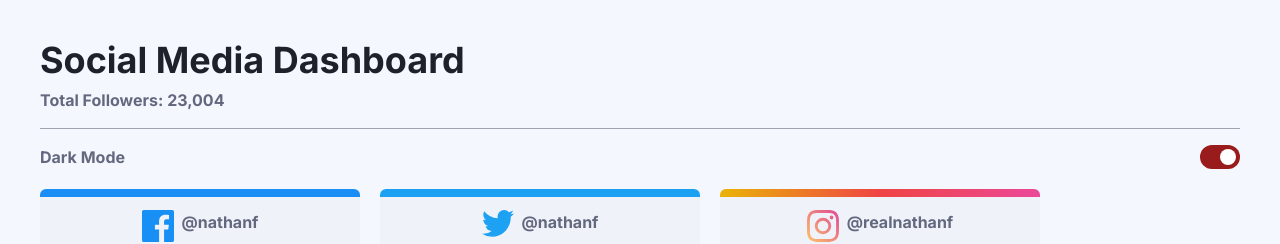
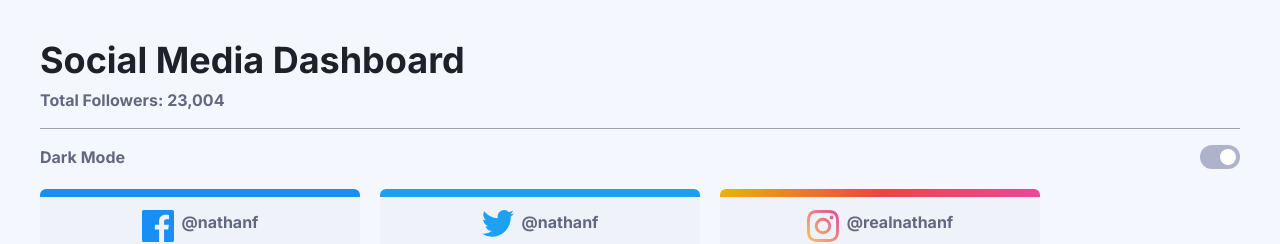
Before and after one commit to scarecrow-404/social-media-dashboard-with-theme-switcher, a React (Vite) app: page / in a window 1280 px wide. Shown: the top 244 px of the page. Built offline with nearby package versions, Linux system fonts and the light colour scheme.

Commit message:
fix(app.jsx):fix toggle switch color to change with theme

```diff
--- a/src/App.jsx
+++ b/src/App.jsx
@@ -36,11 +36,11 @@ function App() {
             className={` group-hover:bg-gradient-to-r group-hover:from-[hsl(210,78%,56%)] group-hover:to-[hsl(146,68%,55%)] bg-[#CDD7EE] w-10 h-6 rounded-full ${
               isChecked
                 ? "bg-gradient-to-r from-[hsl(210,78%,56%)] to-[hsl(146,68%,55%)]"
-                : "bg-red-800"
+                : "bg-[hsl(230,22%,74%)]"
             }`}
           ></div>
           <div
-            className={` absolute left-1 top-1 bg-white w-4 h-4 rounded-full transition-transform ${isDarkMode? "bg-[hsl(232,19%,15%)]":""} ${
+            className={` absolute left-1 top-1 w-4 h-4 rounded-full transition-transform ${isDarkMode? "bg-[hsl(232,19%,15%)]":"bg-white"} ${
               !isChecked ? "translate-x-full" : "translate-x-0"
             } `}
           ></div>
@@ -53,7 +53,7 @@ function App() {
       <div className={`${isDarkMode ? "bg-[hsl(230,17%,14%)]" : ""}`}>
         <div
           className={`absolute w-[100%] h-[300px] z-20 rounded-b-3xl ${
-            isDarkMode ? " bg-yellow-200" : "bg-[hsl(225,100%,98%)]"
+            isDarkMode ? "bg-[hsl(230,17%,16%)]" : "bg-[hsl(225,100%,98%)]"
           } `}
         ></div>
 
```
